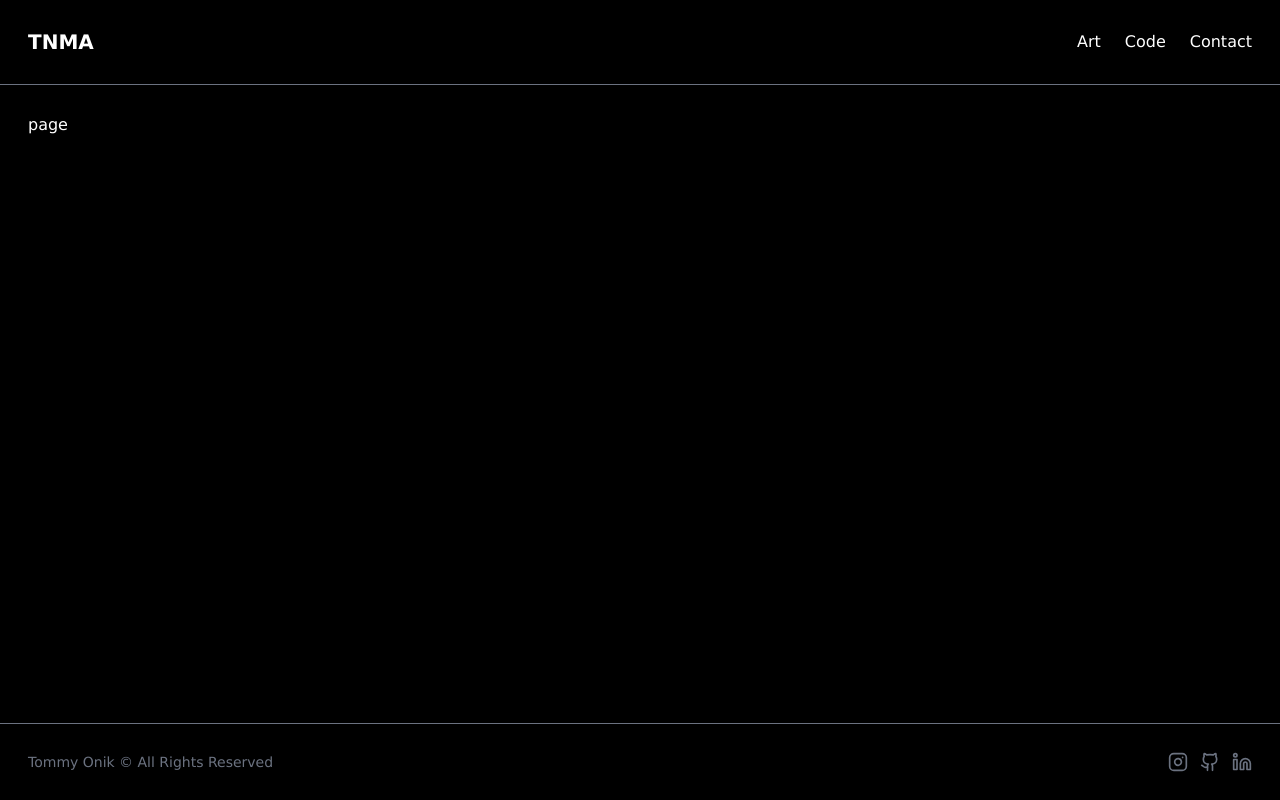
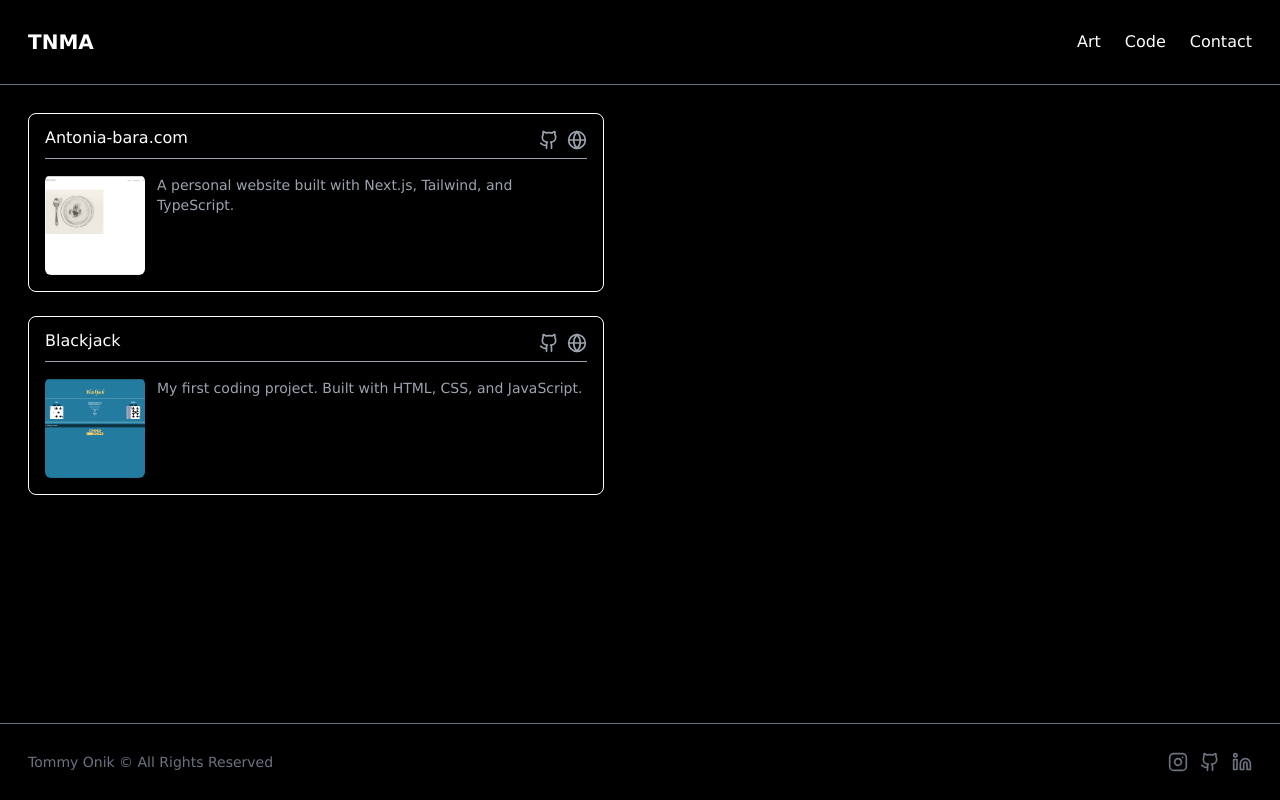
Before and after one commit to TheBerlinMan/tnma-me, a Next.js app: page /projects in a window 1280 px wide. Built offline with nearby package versions, Linux system fonts and the light colour scheme.

Commit message:
design projects card - hydration bug

```diff
--- a/app/(root)/components/Card.tsx
+++ b/app/(root)/components/Card.tsx
@@ -3,17 +3,22 @@
 import { useState, useEffect } from "react";
 import { getRandomColor } from "@/lib/functions";
 import Image from "next/image";
+import { Github, Globe } from "lucide-react";
 
 export default function Card({
     title,
     imagePath,
     dateStarted,
     description,
+    githubLink,
+    websiteLink
   }: {
     title: string;
     imagePath?: string;
-    dateStarted: string;
+    dateStarted?: string;
     description?: string;
+    githubLink?: string;
+    websiteLink?: string;
   }) {
     // Initialize with an empty string so that the initial render is deterministic.
     const [hoverColor, setHoverColor] = useState("");
@@ -40,7 +45,32 @@ export default function Card({
         >
           <div className="flex flex-row space-around justify-between items-end gap-3">
             <h1 className="text-md">{title}</h1>
-            <p className="text-sm text-gray-400">Since {dateStarted}</p>
+            {dateStarted ? (
+              <p className="text-sm text-gray-400">Since {dateStarted}</p>
+            ) : (
+              <div className="flex gap-2">
+                {githubLink && (
+                  <a
+                    href={githubLink}
+                    target="_blank"
+                    rel="noopener noreferrer"
+                    className="text-gray-400 hover:text-white transition-colors"
+                  >
+                    <Github size={20} />
+                  </a>
+                )}
+                {websiteLink && (
+                  <a
+                    href={websiteLink}
+                    target="_blank"
+                    rel="noopener noreferrer"
+                    className="text-gray-400 hover:text-white transition-colors"
+                  >
+                    <Globe size={20} />
+                  </a>
+                )}
+              </div>
+            )}
           </div>
           <hr className="border-gray-400 mt-2 mb-4" />
           <div className="flex items-start gap-3 mb-1">
@@ -49,7 +79,7 @@ export default function Card({
                 src={imagePath || `https://picsum.photos/100/100`}
                 width={150}
                 height={150}
-                className="object-cover scale-125 translate-y-0.5"
+                className="object-cover scale-125"
                 alt="Photography"
                 style={{
                   objectFit: "cover",
--- /dev/null
+++ b/app/(root)/projects/antoniabara/page.tsx
@@ -0,0 +1,9 @@
+import React from 'react'
+
+const page = () => {
+  return (
+    <div>page</div>
+  )
+}
+
+export default page
--- /dev/null
+++ b/app/(root)/projects/blackjack/page.tsx
@@ -0,0 +1,9 @@
+import React from 'react'
+
+const page = () => {
+  return (
+    <div>page</div>
+  )
+}
+
+export default page
--- a/app/(root)/projects/page.tsx
+++ b/app/(root)/projects/page.tsx
@@ -1,9 +1,42 @@
-import React from 'react'
+import React from "react";
+import Card from "../components/Card";
+import Link from "next/link";
+
+const artCards = [
+  {
+    route: "/projects/antoniabara",
+    title: "Antonia-bara.com",
+    description: "A personal website built with Next.js, Tailwind, and TypeScript.",
+    imagePath: "/projects/Screenshot 2025-02-09 at 11.09.11 PM.png",
+    githubLink: "https://github.com/antoniabara/antonia-bara",
+    websiteLink: "https://antonia-bara.com"
+  },
+  {
+    route: "/projects/blackjack",
+    title: "Blackjack",
+    description: "My first coding project. Built with HTML, CSS, and JavaScript.",
+    imagePath: "/projects/Screenshot 2025-02-09 at 11.10.10 PM.png",
+    githubLink: "https://github.com/antoniabara/blackjack",
+    websiteLink: "https://antoniabara.github.io/blackjack/"
+  }
+];
 
 const page = () => {
   return (
-    <div className="fade-in">page</div>
-  )
-}
+    <div className="max-w-xl flex flex-col gap-6">
+      {artCards.map((card) => (
+        <Link href={card.route} key={card.title} >
+          <Card
+            title={card.title}
+            description={card.description}
+            imagePath={card.imagePath}
+            githubLink={card.githubLink}
+            websiteLink={card.websiteLink}
+          />
+        </Link>
+      ))}
+    </div>
+  );
+};
 
-export default page
+export default page;
```
Also changed, not shown: public/projects/Screenshot 2025-02-09 at 11.09.11 PM.png (added), public/projects/Screenshot 2025-02-09 at 11.10.10 PM.png (added).
